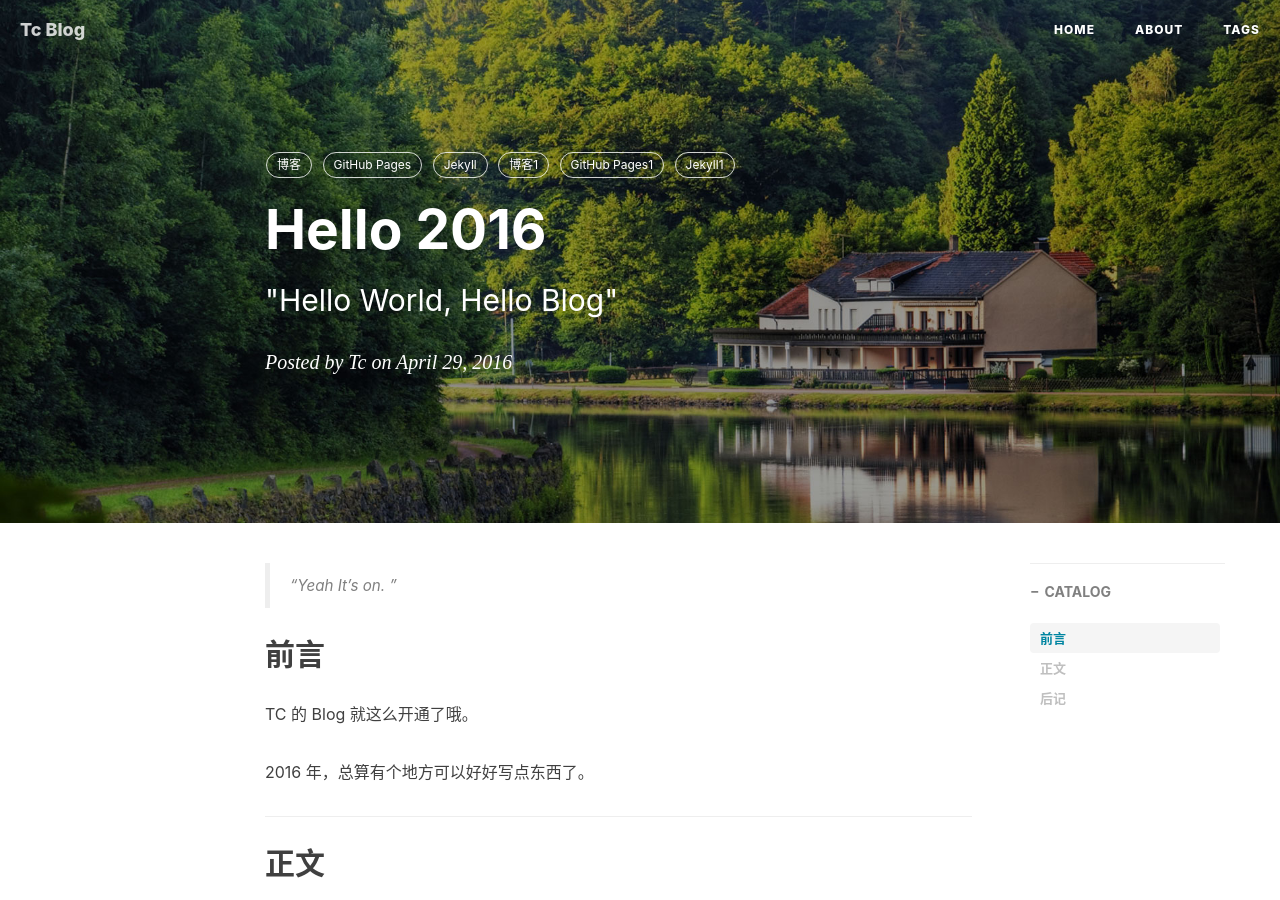
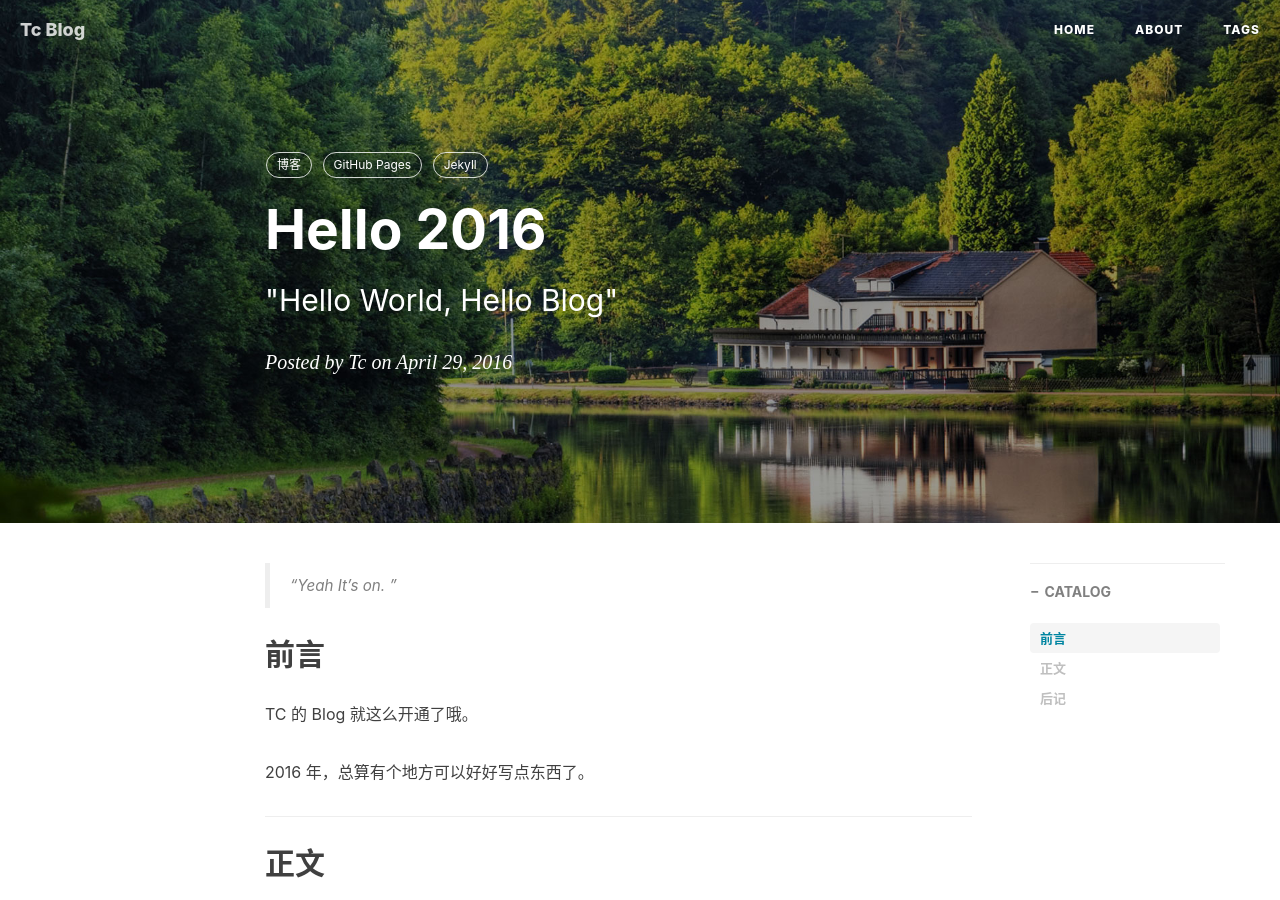
Before and after one commit to tanc123/tanc123.github.com, a Jekyll site: the page built from _posts/2016-04-29-hello-2016.markdown, in a window 1280 px wide and 900 px high. Built offline with Jekyll 4.4.1, drawn with Linux system fonts in a browser that asks for light colours; nearby versions of some CDN libraries; comment, search, counter and statistics services are not loaded.

Commit message:
modify tags

```diff
--- a/_posts/2016-04-29-hello-2016.markdown
+++ b/_posts/2016-04-29-hello-2016.markdown
@@ -10,9 +10,6 @@ tags:
     - 博客
     - GitHub Pages
     - Jekyll
-    - 博客1
-    - GitHub Pages1
-    - Jekyll1
 ---
 
 > “Yeah It's on. ”
```
